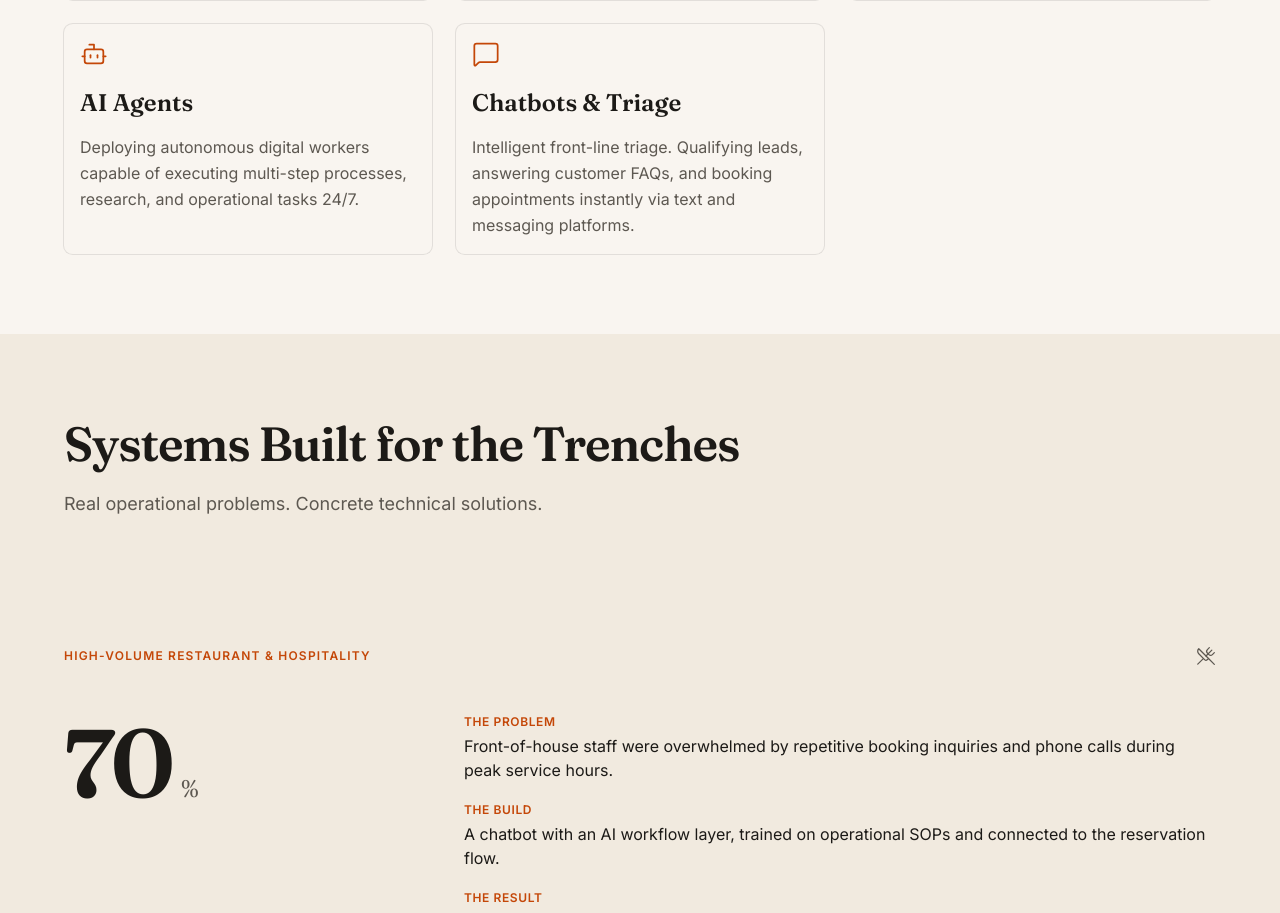
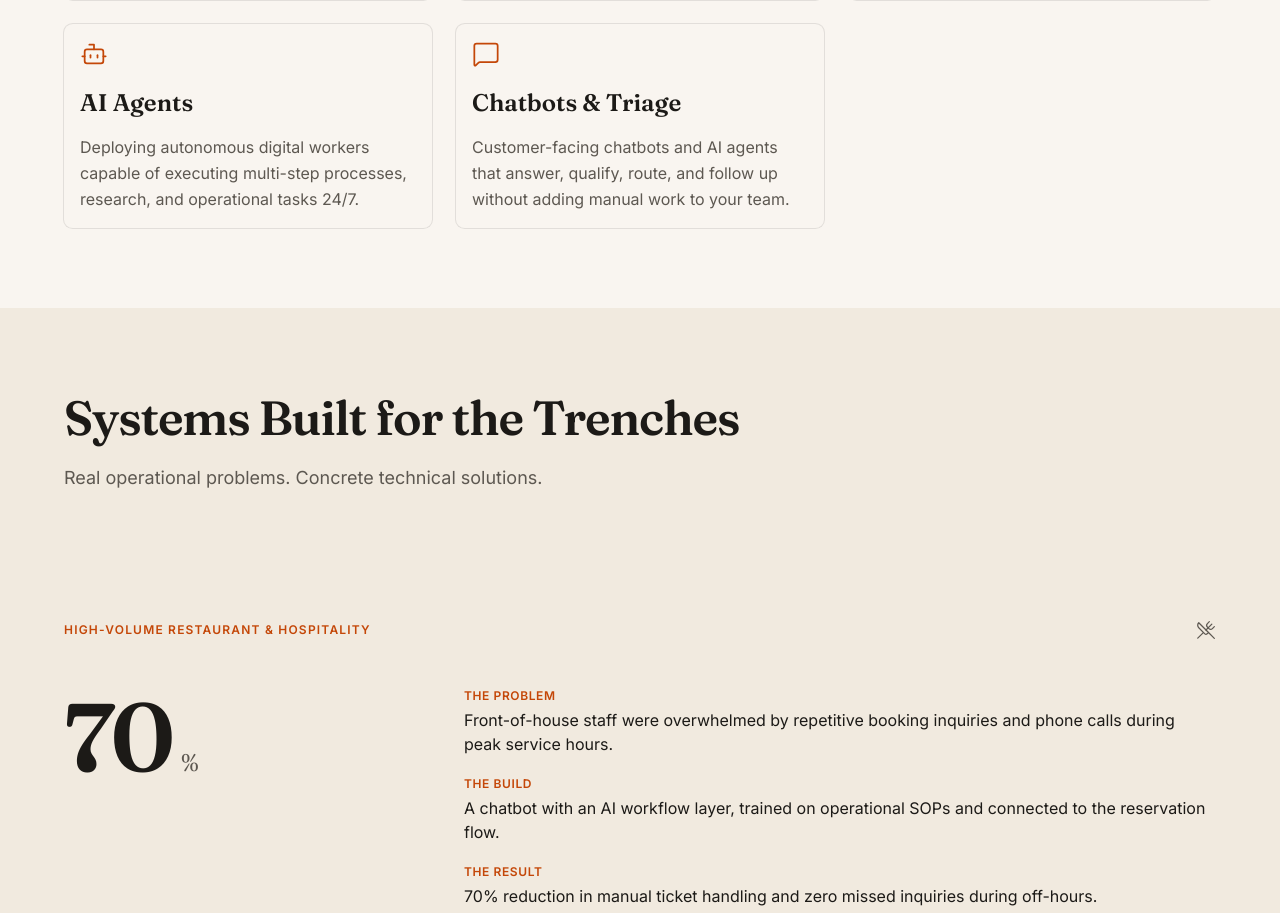
Before and after one commit to SissoDigital/sissoai-website, a Next.js app: page / in a window 1280 px wide. Shown: the part 2141-3054 px from the top of the page. Built offline with nearby package versions, Linux system fonts and the light colour scheme; no server answers.

Commit message:
Refine chatbot service title

```diff
--- a/components/sections/services.tsx
+++ b/components/sections/services.tsx
@@ -39,7 +39,7 @@ const services: Service[] = [
   {
     icon: MessageSquare,
     title: "Chatbots & Triage",
-    body: "Intelligent front-line triage. Qualifying leads, answering customer FAQs, and booking appointments instantly via text and messaging platforms.",
+    body: "Customer-facing chatbots and AI agents that answer, qualify, route, and follow up without adding manual work to your team.",
   },
 ];
 
```
